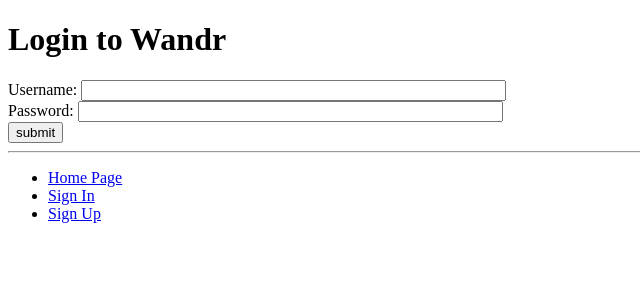
After one commit to cynthi-a/Wandr, a Django app: page /wandr/login/ in a window 1280 px wide. The commit adds this page. Shown: the top 300 px of the page, without its empty margins (0-640 px from the left). Run offline with Django 3.2, Linux system fonts and the light colour scheme.

Commit message:
User login, logout implemented

```diff
--- a/templates/wandr/base.html
+++ b/templates/wandr/base.html
@@ -22,5 +22,14 @@
     </div>
 <hr />
 
+<ul>
+    <li><a href="{% url 'index' %}">Home Page</a></li>
+    {% if user.is_authenticated %}
+        <li><a href="{% url 'logout' %}">Log Out</a></li>
+    {% else %}
+        <li><a href="{% url 'login' %}">Sign In</a></li>
+        <li><a href="{% url 'register' %}">Sign Up</a></li>
+    {% endif %}
+</ul>
 </body>
 </html>
--- /dev/null
+++ b/templates/wandr/login.html
@@ -0,0 +1,18 @@
+{% extends 'wandr/base.html' %}
+{% load staticfiles %}
+
+{% block title_block %}
+    Login
+{% endblock %}
+
+{% block body_block %}
+    <h1>Login to Wandr</h1>
+        <form id="login_form" method="post" action="{% url 'login' %}">
+            {% csrf_token %}
+            Username: <input type="text" name="username" value="" size="50" />
+            <br />
+            Password: <input type="password" name="password" value="" size="50" />
+            <br />
+            <input type="submit" value="submit" />
+        </form>
+{% endblock %}
--- a/wandr/urls.py
+++ b/wandr/urls.py
@@ -2,6 +2,8 @@ from django.conf.urls import url
 from wandr import views
 
 urlpatterns = [
-	url(r'^$', views.index, name = 'index'),
-	url(r'^register/$', views.register, name = 'register'),
+    url(r'^$', views.index, name='index'),
+    url(r'^register/$', views.register, name='register'),
+    url(r'^login/$', views.user_login, name='login'),
+    url(r'^logout/$', views.user_logout, name='logout')
 ]
--- a/wandr/views.py
+++ b/wandr/views.py
@@ -1,38 +1,84 @@
 from django.shortcuts import render
-from django.http import HttpResponse
+from django.contrib.auth import authenticate, login
+from django.http import HttpResponseRedirect, HttpResponse
+from django.core.urlresolvers import reverse
 from wandr.forms import UserForm, UserProfileForm
+from django.contrib.auth.decorators import login_required
+from django.contrib.auth import logout
+
 
 def index(request):
-	return render(request,'wandr/index.html')
+    return render(request, 'wandr/index.html')
+
 
 # register view added by Cristina 28.02.
 def register(request):
-	registered = False
-	user_form = UserForm
-	profile_form = UserProfileForm
-	if request.method == 'POST':
-		user_form = UserForm(data=request.POST)
-		profile_form = UserProfileForm(data=request.POST)
+    registered = False
 
-		if user_form.is_valid() and profile_form.is_valid():
-			user = user_form.save()
+    # If it's a HTTP POST, process form data
+    if request.method == 'POST':
+        user_form = UserForm(data=request.POST)
+        profile_form = UserProfileForm(data=request.POST)
 
-			user.set_password(user.password)
-			user.save()
+        if user_form.is_valid() and profile_form.is_valid():
+            user = user_form.save()
 
-			profile = profile_form.save(commit=False)
-			profile.user = user
+            user.set_password(user.password)
+            user.save()
 
-			if 'picture' in request.FILES:
-				profile.picture = request.FILES['picture']
+            profile = profile_form.save(commit=False)
+            profile.user = user
 
-				profile.save()
+            if 'picture' in request.FILES:
+                profile.picture = request.FILES['picture']
 
-				registered = True
+                profile.save()
 
-			else:
-				print(user_form.errors, profile_form.errors)
-		else:
-			user_form = UserForm()
-			profile_form = UserProfileForm()
-	return render(request, 'wandr/register.html', {'user_form': user_form, 'profile_form': profile_form, 'registered': registered})
+                registered = True
+
+        else:
+            print(user_form.errors, profile_form.errors)
+
+    # Not a HTTP POST request so input is blank
+    else:
+        user_form = UserForm()
+        profile_form = UserProfileForm()
+
+    return render(request, 'wandr/register.html',
+                  {'user_form': user_form, 'profile_form': profile_form, 'registered': registered})
+
+
+# Created 01.03
+def user_login(request):
+    # If POST
+    if request.method == 'POST':
+        # Get username and password
+        username = request.POST.get('username')
+        password = request.POST.get('password')
+
+        user = authenticate(username=username, password=password)
+
+        if user:
+            # If account is valid and active
+            if user.is_active:
+                login(request, user)
+                # return user to homepage
+                return HttpResponseRedirect(reverse('index'))
+            else:
+                # Account is inactive
+                return HttpResponse("Your Wandr account is disabled.")
+        else:
+            # Wrong details used
+            print("Invalid login details: {0}, {1}".format(username, password))
+            return HttpResponse("Invalid login details supplied.")
+
+    # If not POST
+    else:
+        return render(request, 'wandr/login.html', {})
+
+
+# Created 01.03
+@login_required
+def user_logout(request):
+    logout(request)
+    return HttpResponseRedirect(reverse('index'))
--- a/wandr_project/settings.py
+++ b/wandr_project/settings.py
@@ -19,6 +19,7 @@ STATIC_DIR = os.path.join(BASE_DIR, 'static')
 MEDIA_DIR = os.path.join(BASE_DIR, 'media')
 MEDIA_ROOT = MEDIA_DIR
 MEDIA_URL = '/media/'
+LOGIN_URL = '/wandr/login'
 
 STATICFILES_DIRS = [STATIC_DIR, ]
 
```
Also changed, not shown: templates/wandr/index.html (+8 -4 lines), wandr/forms.py (+14 -12 lines), wandr/models.py (+10 -8 lines), db.sqlite3, 3 other files.
